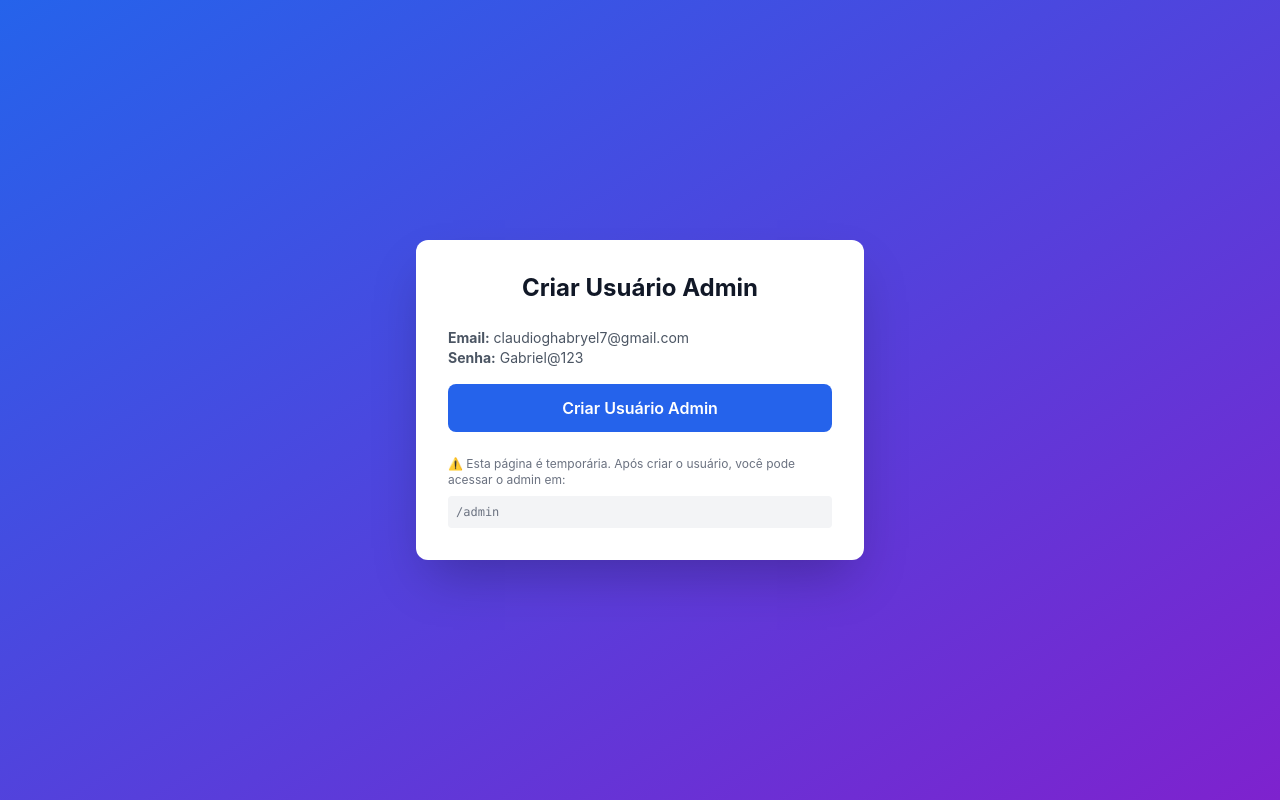
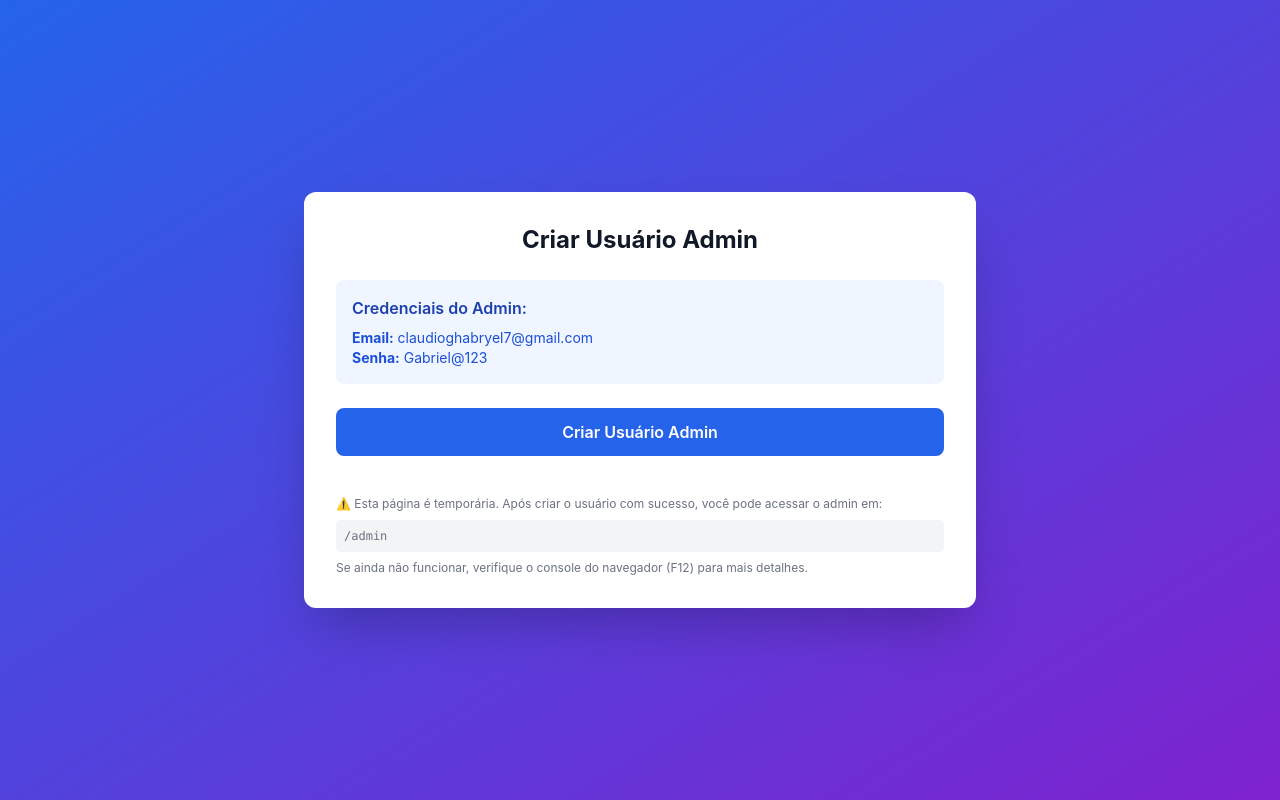
Before and after one commit to FlashConCards/flashconcards, a Next.js app: page /create-admin in a window 1280 px wide. Built offline with nearby package versions, Linux system fonts and the light colour scheme.

Commit message:
Fix: melhorar debug e logs para criação do usuário admin

```diff
--- a/app/create-admin/page.tsx
+++ b/app/create-admin/page.tsx
@@ -4,17 +4,30 @@ import { useState } from 'react';
 export default function CreateAdminPage() {
   const [loading, setLoading] = useState(false);
   const [message, setMessage] = useState('');
+  const [debug, setDebug] = useState('');
 
   const createAdmin = async () => {
     setLoading(true);
     setMessage('');
+    setDebug('');
 
     try {
+      console.log('Iniciando criação do usuário admin...');
+      setDebug('Iniciando criação do usuário admin...');
+
       const response = await fetch('/api/admin/create-admin-user', {
-        method: 'POST'
+        method: 'POST',
+        headers: {
+          'Content-Type': 'application/json'
+        }
       });
 
+      console.log('Resposta recebida:', response.status);
+      setDebug(`Resposta recebida: ${response.status}`);
+
       const data = await response.json();
+      console.log('Dados recebidos:', data);
+      setDebug(`Dados recebidos: ${JSON.stringify(data, null, 2)}`);
 
       if (data.success) {
         setMessage(`✅ ${data.message}`);
@@ -22,7 +35,9 @@ export default function CreateAdminPage() {
         setMessage(`❌ Erro: ${data.error}`);
       }
     } catch (error) {
+      console.error('Erro completo:', error);
       setMessage(`❌ Erro ao criar usuário: ${error}`);
+      setDebug(`Erro completo: ${JSON.stringify(error, null, 2)}`);
     } finally {
       setLoading(false);
     }
@@ -30,37 +45,46 @@ export default function CreateAdminPage() {
 
   return (
     <div className="min-h-screen flex items-center justify-center bg-gradient-to-br from-blue-600 to-purple-700">
-      <div className="bg-white p-8 rounded-xl shadow-2xl w-full max-w-md">
+      <div className="bg-white p-8 rounded-xl shadow-2xl w-full max-w-2xl">
         <h1 className="text-2xl font-bold mb-6 text-center text-gray-900">
           Criar Usuário Admin
         </h1>
 
-        <div className="mb-4 text-sm text-gray-600">
-          <p><strong>Email:</strong> claudioghabryel7@gmail.com</p>
-          <p><strong>Senha:</strong> Gabriel@123</p>
+        <div className="mb-6 p-4 bg-blue-50 rounded-lg">
+          <h3 className="font-semibold text-blue-800 mb-2">Credenciais do Admin:</h3>
+          <p className="text-sm text-blue-700"><strong>Email:</strong> claudioghabryel7@gmail.com</p>
+          <p className="text-sm text-blue-700"><strong>Senha:</strong> Gabriel@123</p>
         </div>
 
         <button
           onClick={createAdmin}
           disabled={loading}
-          className="w-full bg-blue-600 text-white py-3 rounded-lg font-semibold hover:bg-blue-700 transition-colors disabled:opacity-50"
+          className="w-full bg-blue-600 text-white py-3 rounded-lg font-semibold hover:bg-blue-700 transition-colors disabled:opacity-50 mb-4"
         >
-          {loading ? 'Criando...' : 'Criar Usuário Admin'}
+          {loading ? 'Criando usuário admin...' : 'Criar Usuário Admin'}
         </button>
 
         {message && (
-          <div className={`mt-4 p-3 rounded-lg text-sm ${
+          <div className={`mb-4 p-4 rounded-lg text-sm ${
             message.includes('✅') ? 'bg-green-100 text-green-700' : 'bg-red-100 text-red-700'
           }`}>
             {message}
           </div>
         )}
 
+        {debug && (
+          <div className="mb-4 p-4 bg-gray-100 rounded-lg">
+            <h3 className="font-semibold text-gray-800 mb-2">Debug Info:</h3>
+            <pre className="text-xs text-gray-700 whitespace-pre-wrap">{debug}</pre>
+          </div>
+        )}
+
         <div className="mt-6 text-xs text-gray-500">
-          <p>⚠️ Esta página é temporária. Após criar o usuário, você pode acessar o admin em:</p>
+          <p>⚠️ Esta página é temporária. Após criar o usuário com sucesso, você pode acessar o admin em:</p>
           <p className="mt-2 font-mono bg-gray-100 p-2 rounded">
             /admin
           </p>
+          <p className="mt-2">Se ainda não funcionar, verifique o console do navegador (F12) para mais detalhes.</p>
         </div>
       </div>
     </div>
```
Also changed, not shown: app/api/admin/create-admin-user/route.ts (+17 -2 lines).
